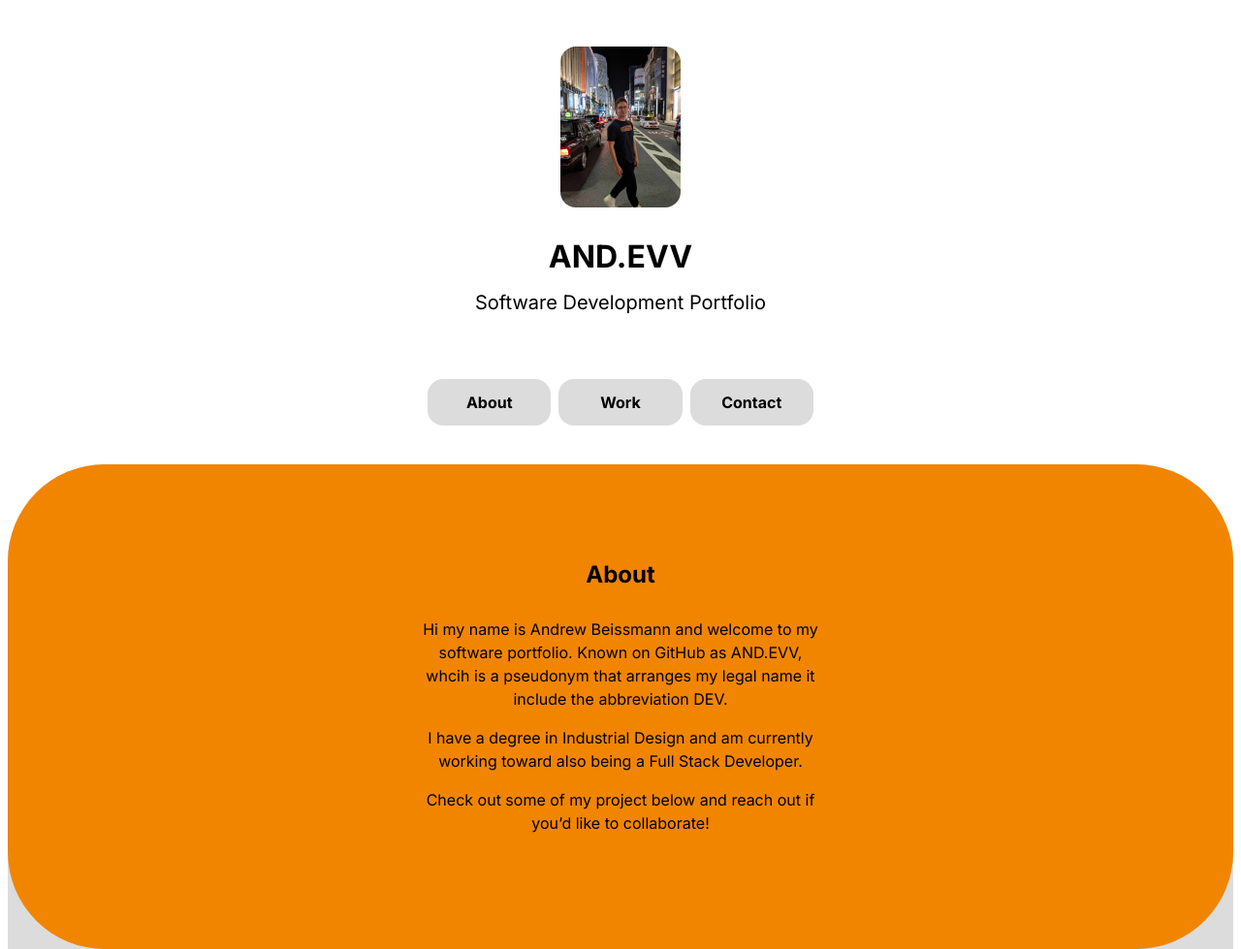
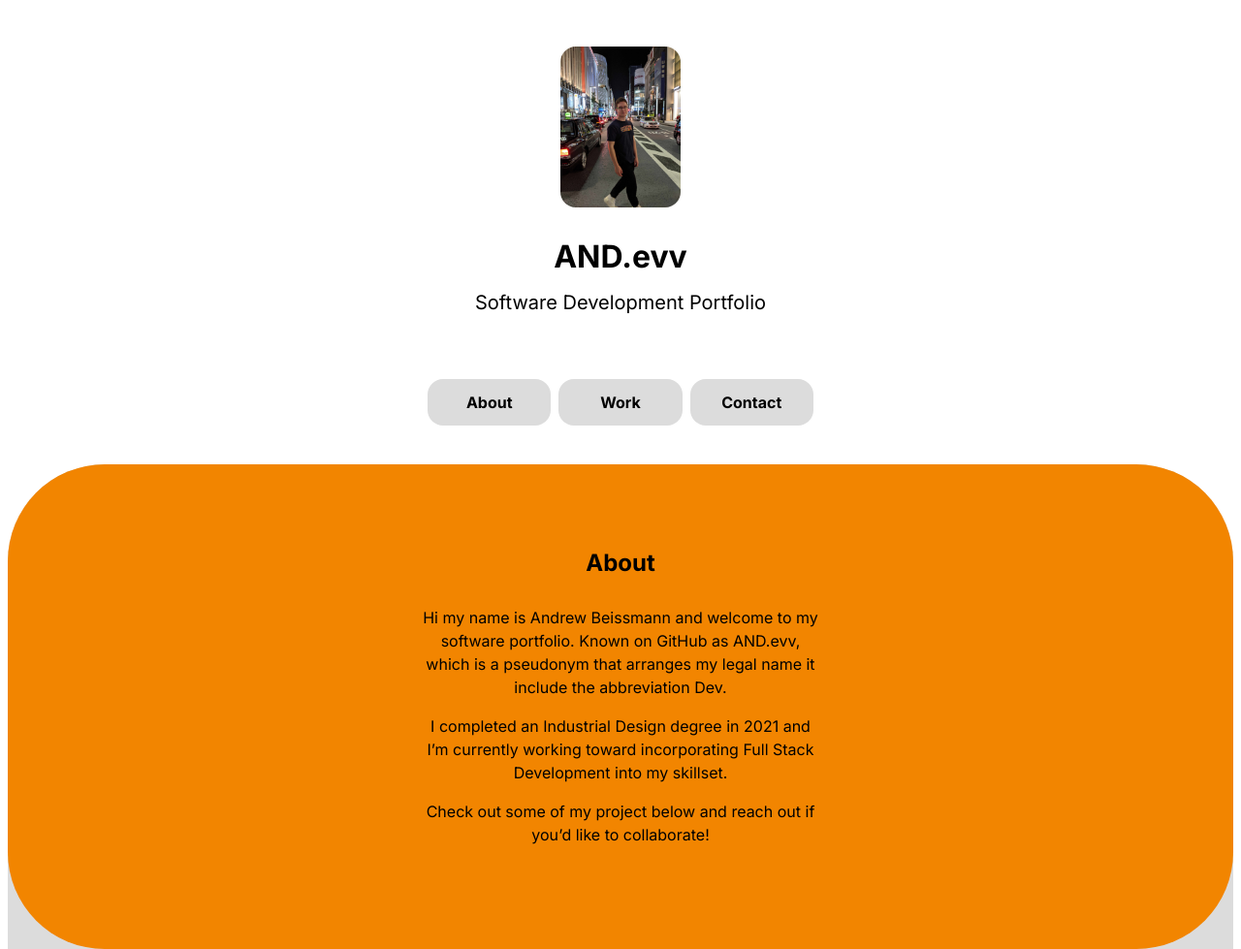
Before and after one commit to andrew60199/portfolio-01, a plain HTML site: page index.html in a window 1280 px wide. Shown: the top 979 px of the page at 97% size. Drawn offline with Linux system fonts and the light colour scheme.

Commit message:
fixed typos

```diff
--- a/index.html
+++ b/index.html
@@ -7,7 +7,7 @@
         <link href="./Assets/reset.css" type="text/css" rel="stylesheet">
         <link href="./Assets/style.css" type="text/css" rel="stylesheet">
         <link href="https://fonts.googleapis.com/css2?family=Inter:wght@400;700&display=swap" rel="stylesheet">
-        <title>AND.EVV Portfolio</title>
+        <title>AND.evv Portfolio</title>
     </head>
     <body>
         <!-- Header -->
@@ -15,7 +15,7 @@
             <div class="developer-photo">
                 <img src="./Assets/Images/Andrew-Beissmann-2019.jpg" alt="Photograph of Andrew Beissmann taken in Tokyo, Japan in 2019.">
             </div>
-            <h1>AND.EVV</h1>
+            <h1>AND.evv</h1>
             <p class="sub-heading">Software Development Portfolio</p>
             <ul>
                 <a class="button" href="#about"><li>About</li></a>
@@ -32,8 +32,8 @@
                     <div class="content"
                         <div class="text">
                             <h2>About</h2>
-                            <p>Hi my name is Andrew Beissmann and welcome to my software portfolio. Known on GitHub as AND.EVV, whcih is a pseudonym that arranges my legal name it include the abbreviation DEV.</p>
-                            <p>I have a degree in Industrial Design and am currently working toward also being a Full Stack Developer.</p>
+                            <p>Hi my name is Andrew Beissmann and welcome to my software portfolio. Known on GitHub as AND.evv, which is a pseudonym that arranges my legal name it include the abbreviation Dev.</p>
+                            <p>I completed an Industrial Design degree in 2021 and I&rsquo;m currently working toward incorporating Full Stack Development into my skillset.</p>
                             <p>Check out some of my project below and reach out if you&rsquo;d like to collaborate!</p>
                         </div>
                     </div>
@@ -70,7 +70,7 @@
                         </figure>
                         <div class="coming-soon">
                             <h3 >Coming soon</h3>
-                            <p>There is some more projects in the works. Which I cannot wait to share with the world.</p>
+                            <p>There is some more projects in the works. Which I will share with the world soon.</p>
                         </div>
                     </div>
                 </section>
```
